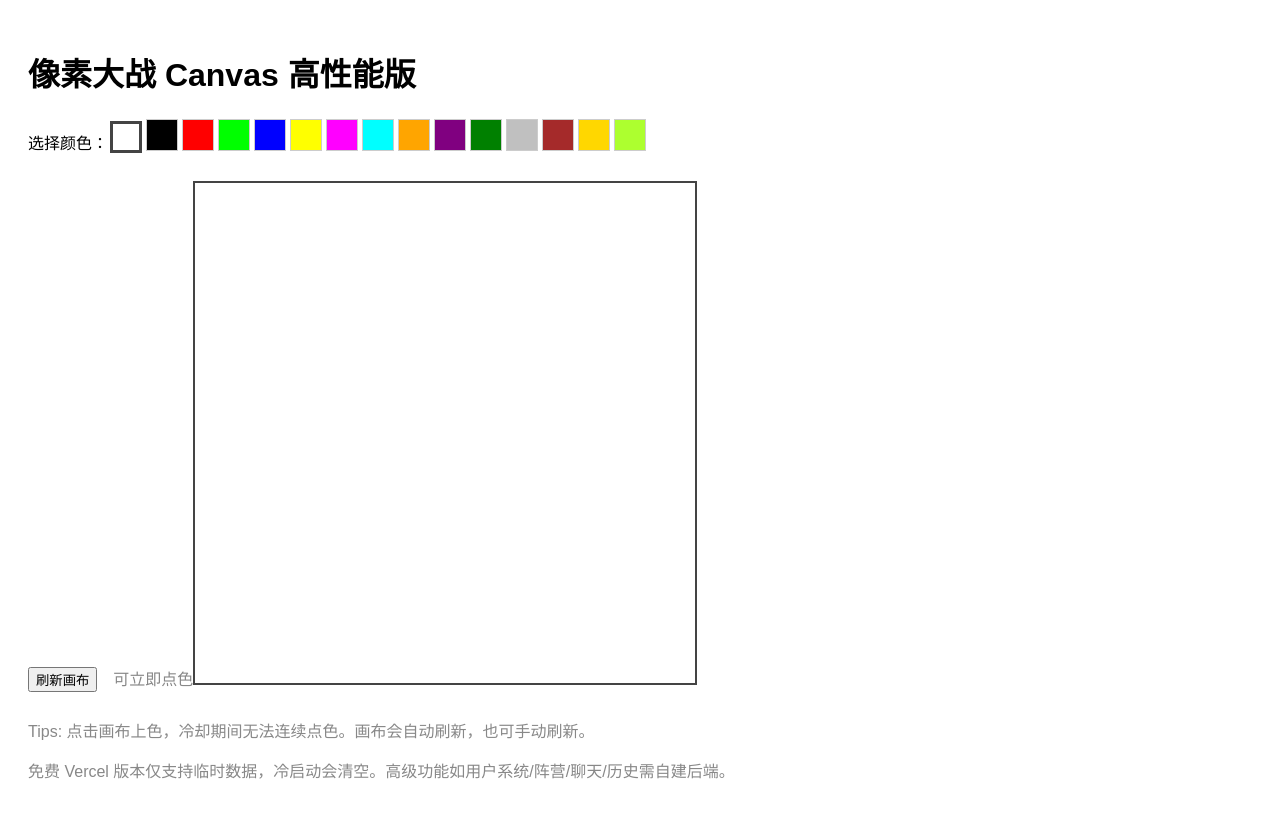
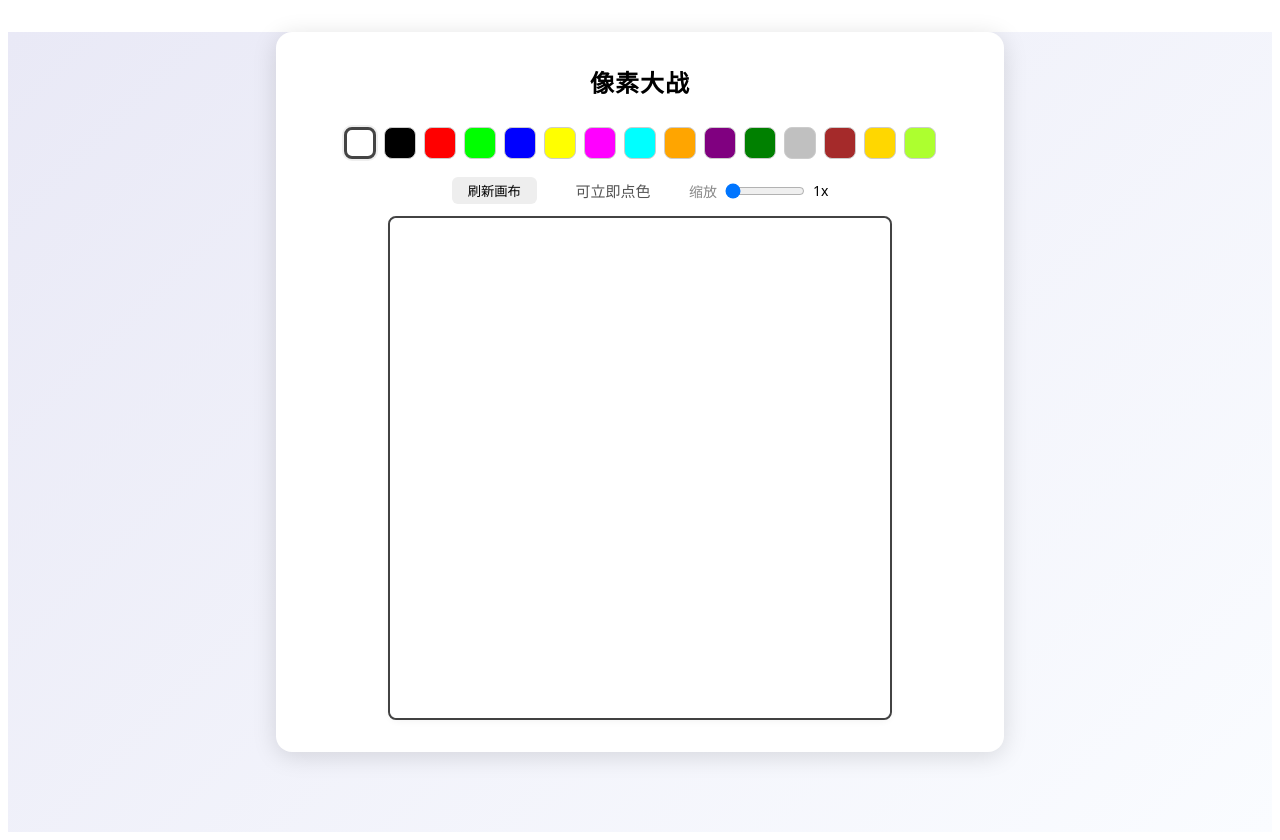
Before and after one commit to dt3211776496/test1, a Next.js app: page / in a window 1280 px wide. Built offline with nearby package versions, Linux system fonts and the light colour scheme.

Commit message:
Update index.js

```diff
--- a/pages/index.js
+++ b/pages/index.js
@@ -1,8 +1,10 @@
 import { useRef, useEffect, useState } from "react";
 
 const BOARD_SIZE = 1000; // 画布尺寸
-const PIXEL_SIZE = 1;    // 每像素大小
-const CANVAS_SIZE = BOARD_SIZE * PIXEL_SIZE;
+const PIXEL_SIZE = 1;    // 每像素实际大小
+const INIT_ZOOM = 1;     // 初始缩放倍数
+const MIN_ZOOM = 1;
+const MAX_ZOOM = 20;
 
 const COLORS = [
   "#FFFFFF", "#000000", "#FF0000", "#00FF00", "#0000FF",
@@ -16,6 +18,7 @@ export default function Home() {
   const [cooldown, setCooldown] = useState(0);
   const [loading, setLoading] = useState(true);
   const [board, setBoard] = useState([]);
+  const [zoom, setZoom] = useState(INIT_ZOOM);
   const [message, setMessage] = useState("");
 
   // 拉取画布数据
@@ -33,7 +36,6 @@ export default function Home() {
 
   useEffect(() => {
     fetchBoard();
-    // 30秒自动刷新一次
     const interval = setInterval(fetchBoard, 30000);
     return () => clearInterval(interval);
   }, []);
@@ -42,6 +44,7 @@ export default function Home() {
   useEffect(() => {
     if (!board.length || !canvasRef.current) return;
     const ctx = canvasRef.current.getContext("2d");
+    ctx.clearRect(0, 0, BOARD_SIZE, BOARD_SIZE);
     const imageData = ctx.createImageData(BOARD_SIZE, BOARD_SIZE);
     for (let y = 0; y < BOARD_SIZE; y++) {
       for (let x = 0; x < BOARD_SIZE; x++) {
@@ -65,13 +68,13 @@ export default function Home() {
       return;
     }
     const rect = canvasRef.current.getBoundingClientRect();
-    const scale = rect.width / BOARD_SIZE;
-    const x = Math.floor((e.clientX - rect.left) / scale);
-    const y = Math.floor((e.clientY - rect.top) / scale);
-    if (
-      x < 0 || x >= BOARD_SIZE ||
-      y < 0 || y >= BOARD_SIZE
-    ) return;
+    const scale = (rect.width / BOARD_SIZE);
+    // 获取鼠标在canvas上的坐标，根据缩放倍数对齐像素
+    let x = Math.floor((e.clientX - rect.left) / scale);
+    let y = Math.floor((e.clientY - rect.top) / scale);
+    // 点击像素中心自动对齐，防止误点
+    x = Math.max(0, Math.min(BOARD_SIZE - 1, x));
+    y = Math.max(0, Math.min(BOARD_SIZE - 1, y));
     fetch("/api/paint", {
       method: "POST",
       headers: { "Content-Type": "application/json" },
@@ -81,7 +84,7 @@ export default function Home() {
       .then(data => {
         setBoard(data.board);
         setCooldown(data.cooldown);
-        setMessage(data.cooldown > 0 ? `冷却中：${data.cooldown}秒` : "点色成功！");
+        setMessage(data.cooldown > 0 ? `冷却中：${data.cooldown}秒` : "");
       });
   };
 
@@ -95,54 +98,153 @@ export default function Home() {
     }
   }, [cooldown]);
 
+  // 缩放处理
+  const handleZoomChange = (value) => {
+    setZoom(value);
+  };
+
   return (
-    <div style={{ padding: 20, fontFamily: "sans-serif" }}>
-      <h1>像素大战 Canvas 高性能版</h1>
-      <div style={{ marginBottom: 10 }}>
-        <span>选择颜色：</span>
+    <div style={{
+      padding: 0,
+      minHeight: "100vh",
+      background: "linear-gradient(135deg,#e9e9f6 0%,#fafcff 100%)",
+      fontFamily: "system-ui,sans-serif"
+    }}>
+      <div style={{
+        maxWidth: 680,
+        margin: "32px auto",
+        background: "#fff",
+        borderRadius: 16,
+        boxShadow: "0 4px 24px #0002",
+        padding: "32px 24px",
+        position: "relative"
+      }}>
+        <h2 style={{
+          textAlign: "center",
+          margin: 0,
+          fontWeight: 600,
+          fontSize: 24,
+          letterSpacing: 1
+        }}>像素大战</h2>
+        <div style={{
+          margin: "28px 0 18px 0",
+          display: "flex",
+          flexWrap: "wrap",
+          gap: "8px",
+          justifyContent: "center"
+        }}>
           {COLORS.map(c => (
             <button
               key={c}
               style={{
                 background: c,
-              width: 32, height: 32, margin: 2,
-              border: selectedColor === c ? "3px solid #444" : "1px solid #ccc", cursor: "pointer"
+                width: 32, height: 32,
+                borderRadius: 8,
+                border: selectedColor === c ? "3px solid #444" : "1px solid #ccc",
+                cursor: "pointer",
+                outline: "none",
+                boxShadow: selectedColor === c ? "0 0 0 2px #8882" : ""
               }}
               onClick={() => setSelectedColor(c)}
+              aria-label={c}
             />
           ))}
         </div>
-      <button onClick={fetchBoard} style={{ marginBottom: 10 }}>刷新画布</button>
-      <span style={{ marginLeft: 16, color: "#888" }}>
-        {cooldown > 0 ? `冷却中：${cooldown}秒` : "可立即点色"}
-      </span>
-      <div style={{ marginTop: 16, border: "2px solid #444", background: "#eee", display: "inline-block" }}>
+        <div style={{
+          textAlign: "center",
+          marginBottom: 12,
+          display: "flex",
+          justifyContent: "center",
+          alignItems: "center",
+          gap: 16
+        }}>
+          <button
+            onClick={fetchBoard}
+            style={{
+              padding: "4px 16px",
+              borderRadius: 6,
+              border: "none",
+              background: "#eee",
+              fontWeight: 500,
+              cursor: "pointer"
+            }}
+          >刷新画布</button>
+          <div style={{
+            fontSize: 15,
+            color: "#555",
+            minWidth: 120,
+            textAlign: "center"
+          }}>
+            {cooldown > 0 ? `冷却：${cooldown}秒` : "可立即点色"}
+          </div>
+          <div style={{
+            display: "flex",
+            alignItems: "center",
+            gap: 6
+          }}>
+            <span style={{ fontSize: 14, color: "#888" }}>缩放</span>
+            <input
+              type="range"
+              min={MIN_ZOOM}
+              max={MAX_ZOOM}
+              value={zoom}
+              onChange={e => handleZoomChange(Number(e.target.value))}
+              style={{ width: 80 }}
+            />
+            <span style={{ fontSize: 14 }}>{zoom}x</span>
+          </div>
+        </div>
+        <div style={{
+          margin: "0 auto",
+          border: "2px solid #444",
+          borderRadius: 8,
+          background: "#fafcff",
+          height: `${500 * zoom / INIT_ZOOM}px`,
+          width: `${500 * zoom / INIT_ZOOM}px`,
+          display: "flex",
+          alignItems: "center",
+          justifyContent: "center"
+        }}>
           <canvas
             ref={canvasRef}
             width={BOARD_SIZE}
             height={BOARD_SIZE}
             style={{
-            width: 500, // 缩放显示，实际画布仍为1000x1000
-            height: 500,
+              width: 500 * zoom,
+              height: 500 * zoom,
               cursor: cooldown > 0 ? "not-allowed" : "crosshair",
+              borderRadius: 8,
+              boxShadow: "0 2px 8px #0001",
+              background: "#fff",
               display: loading ? "none" : "block"
             }}
             onClick={handleCanvasClick}
           />
-        {loading && <div style={{ width: 500, height: 500, display: "flex", alignItems: "center", justifyContent: "center" }}>加载中...</div>}
+          {loading && (
+            <div style={{
+              width: 500 * zoom,
+              height: 500 * zoom,
+              display: "flex",
+              alignItems: "center",
+              justifyContent: "center",
+              color: "#aaa",
+              fontSize: 20
+            }}>加载中...</div>
+          )}
         </div>
-      <p style={{ marginTop: 16, color: "#888" }}>
-        Tips: 点击画布上色，冷却期间无法连续点色。画布会自动刷新，也可手动刷新。
-      </p>
-      {message && <div style={{ color: "#d00", marginTop: 8 }}>{message}</div>}
-      <p style={{ color: "#888" }}>
-        免费 Vercel 版本仅支持临时数据，冷启动会清空。高级功能如用户系统/阵营/聊天/历史需自建后端。
-      </p>
+        {message && (
+          <div style={{
+            color: "#d00",
+            marginTop: 20,
+            textAlign: "center",
+            fontWeight: 500
+          }}>{message}</div>
+        )}
+      </div>
     </div>
   );
 }
 
-// HEX转RGB
 function hexToRgb(hex) {
   let h = hex.replace("#", "");
   if (h.length === 3) h = h.split("").map(x => x + x).join("");
```
Lines whose indentation alone changed are shown as unchanged.
